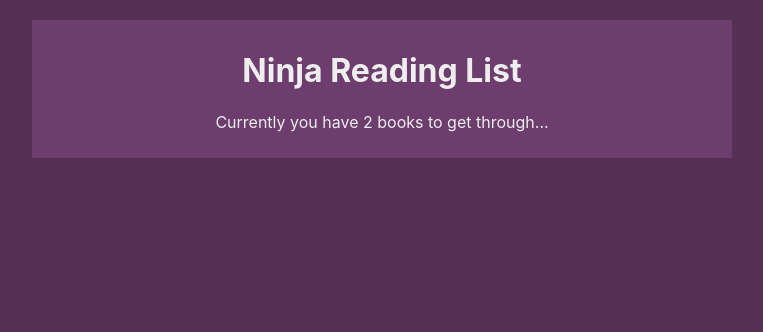
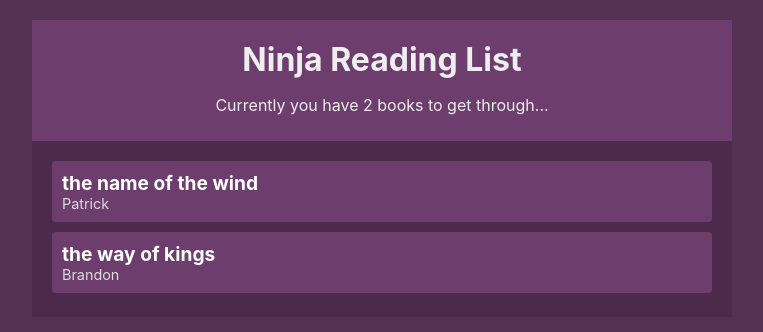
Before and after one commit to nkorczyk/book-list, a React (Create React App) app: page / in a window 1280 px wide. Shown: the top 332 px of the page, without its empty margins (258-1021 px from the left). Built offline with nearby package versions, Linux system fonts and the light colour scheme.

Commit message:
Reading List Project (part 2)

```diff
--- a/src/App.js
+++ b/src/App.js
@@ -2,12 +2,14 @@
 
 import BookContextsProvider from './contexts/BookContexts';
 import Navbar from './components/Navbar';
+import BookList from './components/BookList';
 
 function App() {
   return (
     <div className="App">
       <BookContextsProvider>
         <Navbar />
+        <BookList/>
       </BookContextsProvider>
     </div>
   );
--- a/src/components/BookDetails.js
+++ b/src/components/BookDetails.js
@@ -0,0 +1,16 @@
+import React, { useContext } from 'react';
+
+import { BookContexts } from '../contexts/BookContexts';
+
+const BookDetails = ({ book }) => {
+  const { removeBook } = useContext(BookContexts);
+
+  return (
+    <li onClick={() => removeBook(book.id)}>
+      <div className="title">{book.title}</div>
+      <div className="author">{book.author}</div>
+    </li>
+  );
+};
+
+export default BookDetails;
--- a/src/components/BookList.js
+++ b/src/components/BookList.js
@@ -0,0 +1,23 @@
+import React, { useContext } from 'react';
+
+import { BookContexts } from '../contexts/BookContexts';
+
+import BookDetails from './BookDetails';
+
+const BookList = () => {
+  const { books } = useContext(BookContexts);
+
+  return books.length ? (
+    <div className="book-list">
+      <ul>
+        {books.map(book => (
+          <BookDetails key={book.id} book={book} />
+        ))}
+      </ul>
+    </div>
+  ) : (
+    <div className="empty">No books to read. Hello free time :)</div>
+  );
+};
+
+export default BookList;
--- a/src/index.css
+++ b/src/index.css
@@ -20,3 +20,47 @@
   text-align: center;
   background: #6d3d6d;
 }
+
+.navbar h1 {
+  margin: 10px 0;
+}
+
+.book-list {
+  margin: 20px;
+  padding-bottom: 8px;
+}
+
+.book-list ul {
+  padding: 0;
+  list-style-type: none;
+}
+
+.book-list li {
+  background: #6d3d6d;
+  border-radius: 4px;
+  padding: 10px;
+  cursor: pointer;
+  margin: 10px 0;
+}
+
+.book-list li:hover {
+  opacity: 0.7;
+  text-decoration: line-through;
+}
+
+.book-list .title {
+  font-weight: bold;
+  color: #fff;
+  font-size: 1.2em;
+}
+
+.book-list .author {
+  font-size: 0.9em;
+  color: #ddd;
+}
+
+.empty {
+  margin: 20px;
+  text-align: center;
+  padding-bottom: 20px;
+}
```
